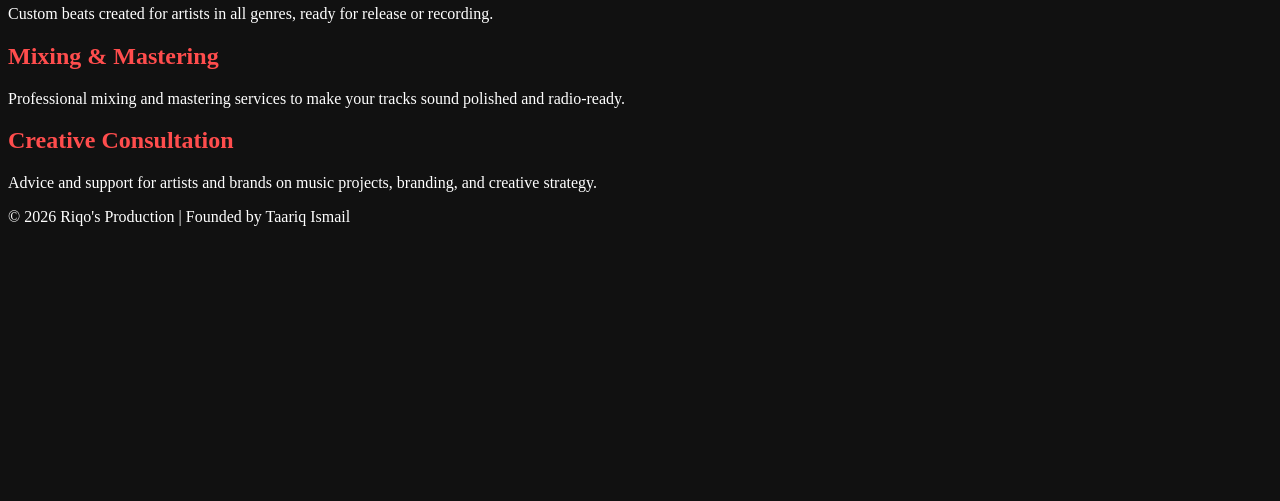
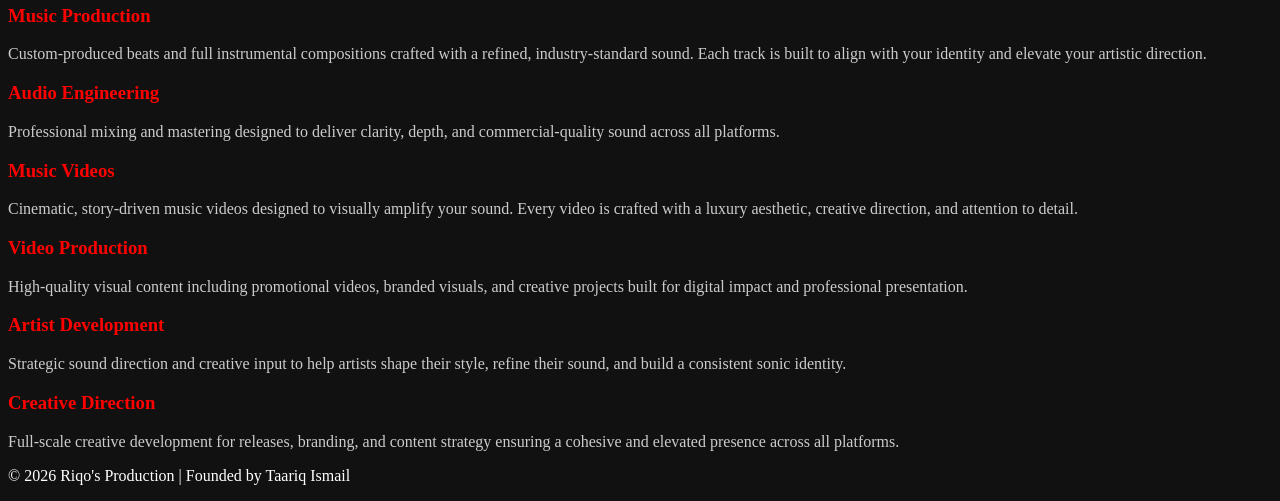
Before and after one commit to taariqismail-coder/WEDE-part-1, a plain HTML site: page services.html in a window 1280 px wide. Shown: the part 750-1251 px from the top of the page. Before the commit the page ends 992 px from the top, so only its background shows below. Drawn offline with Linux system fonts and the light colour scheme.

Commit message:
ready for submission

```diff
--- a/services.html
+++ b/services.html
@@ -15,17 +15,57 @@
 <a href="contact.html" target="_blank"><font color="#fff">Contact</font></a> |
 </p>
 
-<h2><font color="#ff4d4d">Beat Production</font></h2>
+
 <center>
 <img src="assets/studio.jpeg" alt="Beat Production" width="400">
 </center>
-<p>Custom beats created for artists in all genres, ready for release or recording.</p>
 
-<h2><font color="#ff4d4d">Mixing & Mastering</font></h2>
-<p>Professional mixing and mastering services to make your tracks sound polished and radio-ready.</p>
 
-<h2><font color="#ff4d4d">Creative Consultation</font></h2>
-<p>Advice and support for artists and brands on music projects, branding, and creative strategy.</p>
+
+
+<h2 style="color:red;">Services</h2>
+
+<div>
+  <h3 style="color:red;">Music Production</h3>
+  <p style="color:#cccccc;">
+    Custom-produced beats and full instrumental compositions crafted with a refined, industry-standard sound. Each track is built to align with your identity and elevate your artistic direction.
+  </p>
+</div>
+
+<div>
+  <h3 style="color:red;">Audio Engineering</h3>
+  <p style="color:#cccccc;">
+    Professional mixing and mastering designed to deliver clarity, depth, and commercial-quality sound across all platforms.
+  </p>
+</div>
+
+<div>
+  <h3 style="color:red;">Music Videos</h3>
+  <p style="color:#cccccc;">
+    Cinematic, story-driven music videos designed to visually amplify your sound. Every video is crafted with a luxury aesthetic, creative direction, and attention to detail.
+  </p>
+</div>
+
+<div>
+  <h3 style="color:red;">Video Production</h3>
+  <p style="color:#cccccc;">
+    High-quality visual content including promotional videos, branded visuals, and creative projects built for digital impact and professional presentation.
+  </p>
+</div>
+
+<div>
+  <h3 style="color:red;">Artist Development</h3>
+  <p style="color:#cccccc;">
+    Strategic sound direction and creative input to help artists shape their style, refine their sound, and build a consistent sonic identity.
+  </p>
+</div>
+
+<div>
+  <h3 style="color:red;">Creative Direction</h3>
+  <p style="color:#cccccc;">
+    Full-scale creative development for releases, branding, and content strategy ensuring a cohesive and elevated presence across all platforms.
+  </p>
+</div>
 
 <p>&copy; 2026 Riqo's Production | Founded by Taariq Ismail</p>
 
```
Also changed, not shown: about.html (+6 -2 lines), enquire.html (+2 -1 lines), documents/WEDE proposal number 1 (LAB 47)/web proposal 1 (LAB 47).txt (deleted), documents/WEDE proposal number 2 (RIQOS PROD)/Website Project Proposal 2.txt (deleted), 2 other files.
